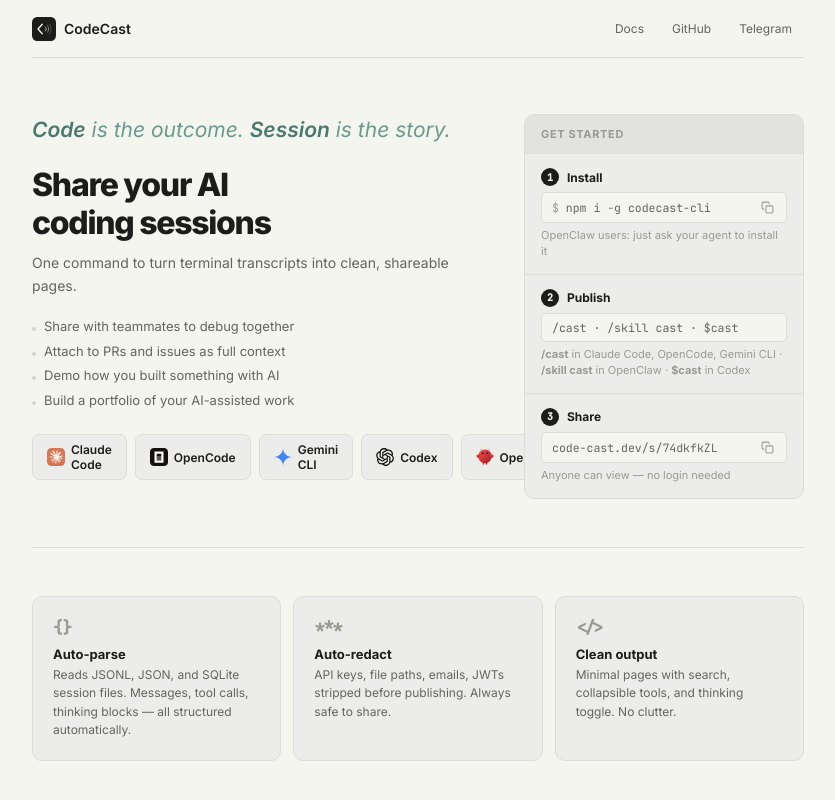
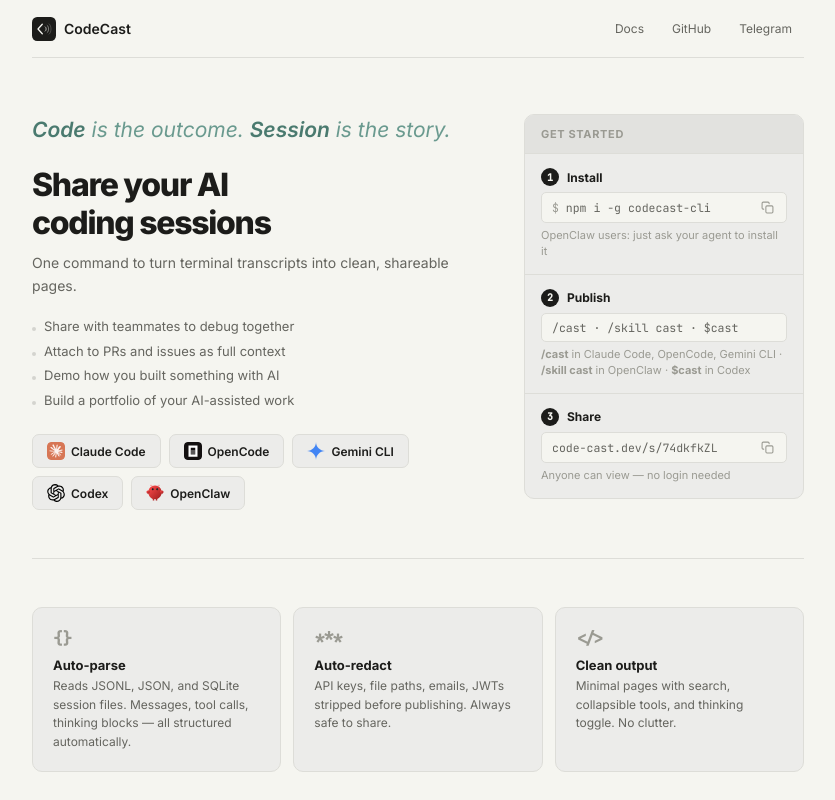
Before and after one commit to WYIN711/Code-Cast, a Next.js app in the folder packages/web/: page / in a window 1280 px wide. Shown: the top 800 px of the page, without its empty margins (222-1057 px from the left). Built offline with nearby package versions, Linux system fonts and the light colour scheme.

Commit message:
fix: allow platform buttons to wrap on smaller widths
Co-Authored-By: Claude Opus 4.6 <noreply@anthropic.com>

```diff
--- a/packages/web/src/app/globals.css
+++ b/packages/web/src/app/globals.css
@@ -100,7 +100,7 @@ a:hover {
 .hp-usecases { display: flex; flex-direction: column; gap: 5px; margin-bottom: 24px; }
 .hp-uc { display: flex; align-items: baseline; gap: 8px; font-size: 13px; color: var(--text-2); line-height: 1.5; }
 .hp-uc-dot { width: 4px; height: 4px; border-radius: 50%; background: var(--border); flex-shrink: 0; margin-top: 8px; }
-.hp-platforms { display: flex; gap: 8px; }
+.hp-platforms { display: flex; gap: 8px; flex-wrap: wrap; }
 .hp-plat-btn { display: inline-flex; align-items: center; gap: 6px; padding: 7px 14px; border-radius: 7px; border: 1px solid var(--border-light); background: var(--bg-2); font-size: 12px; font-weight: 600; color: var(--text); }
 
 .hp-steps-card { border: 1px solid var(--border-light); border-radius: 10px; background: var(--bg-2); overflow: hidden; }
```
